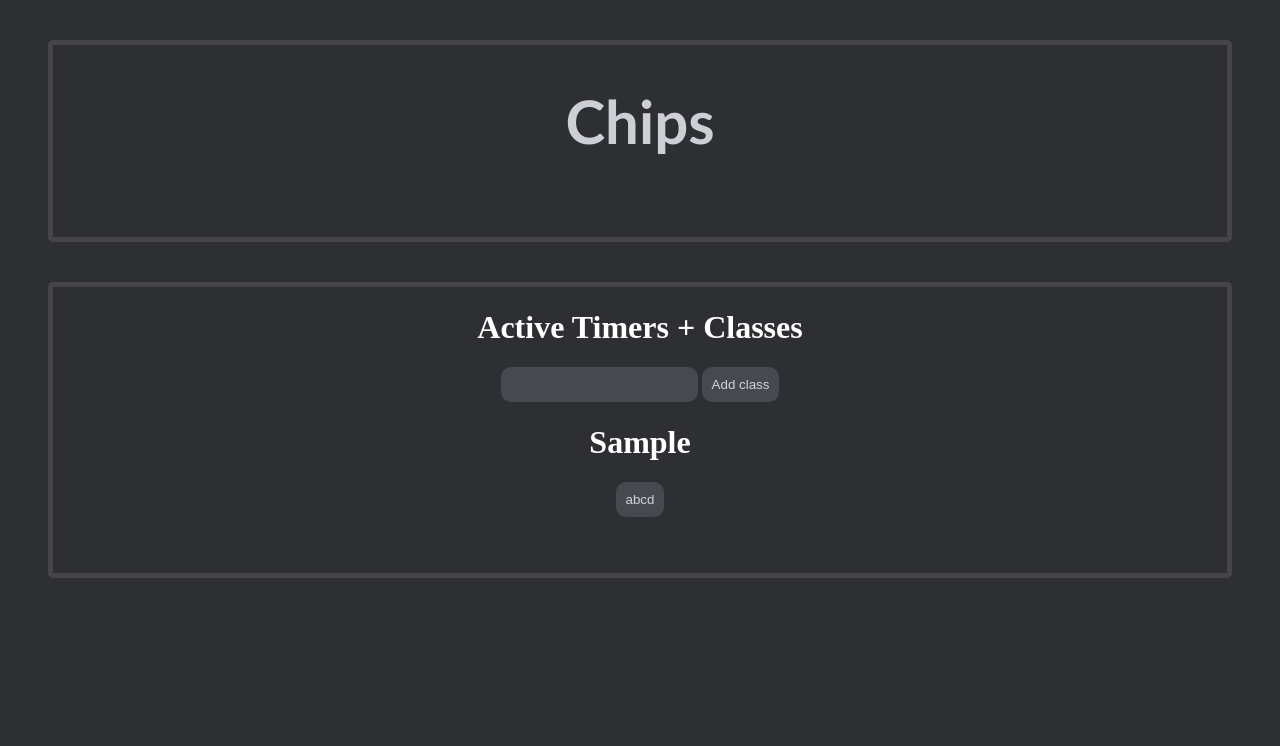
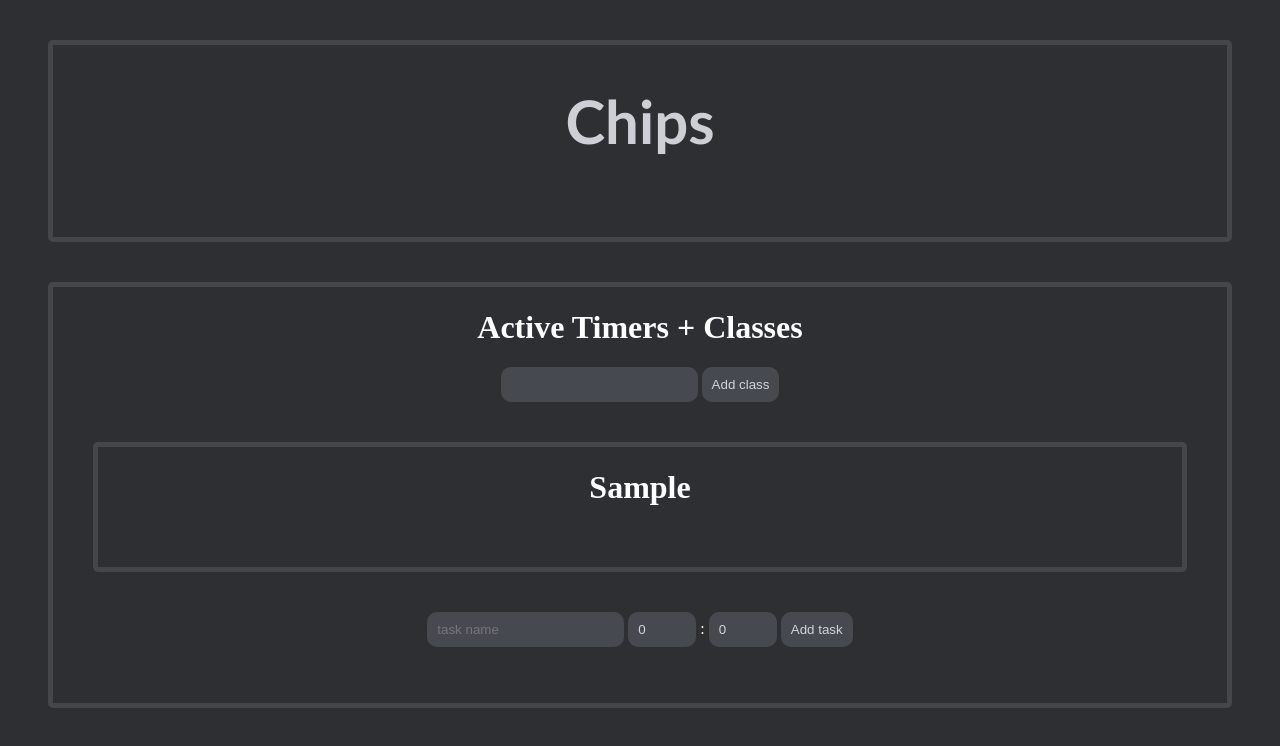
Before and after one commit to PugsRDubs/islandhacks25, a SvelteKit app: page / in a window 1280 px wide. Both pictures are taken after typing "Sample" into the empty fields and a click on the button "Add class". Shown: the top 746 px of the page. Built offline with nearby package versions, Linux system fonts and the light colour scheme.

Commit message:
update timers

```diff
--- a/src/routes/+layout.svelte
+++ b/src/routes/+layout.svelte
@@ -28,7 +28,7 @@
 		font-size: 60px;
 		color: rgba(235, 235, 243, 0.85);
 	}
-	div {
+	:global(div) {
 		margin: 40px;
 		padding-bottom: 40px;
 		background-color: rgb(45, 47, 50);
--- a/src/routes/Class.svelte
+++ b/src/routes/Class.svelte
@@ -4,15 +4,43 @@
 
     let { name } = $props();
 
-    var timers : Array<TimerData> = $state([]);
+    let timers : Array<TimerData> = $state([]);
 
-    function a() {
-        timers.push({ name: "Timer", time: 10, hidden: true});
+    let taskName = $state("");
+    let taskHours = $state(0);
+    let taskMinutes = $state(0);
+
+    function add_timer() {
+        if (taskHours > 23 || taskHours < 0) {
+            alert(`Invalid hours!`);
+        }
+        else if (taskMinutes > 59 || taskMinutes < 0) {
+            alert(`Invalid minutes!`);
+        }
+        else {
+            let fullTime = taskHours * 3600 + taskMinutes * 60;
+            if (fullTime <= 0) {
+                alert(`Invalid time!`);
+            }
+            else {
+                timers.push({ name: taskName, time: fullTime, hidden: true});
+            }
+        }
+
     }
 </script>
 
-<h1>{name}</h1>
-<button onclick={a}>abcd</button>
+<div>
+    <h1>{name}</h1>
+</div>
+
+
+<input bind:value={taskName} type="text" placeholder="task name">
+<input bind:value={taskHours} type="number" placeholder="HH" min="0" max="23">
+<span>:</span>
+<input bind:value={taskMinutes} type="number" placeholder="MM" min="0" max="59">
+<button onclick={add_timer}>Add task</button>
+
 <ul>
     {#each timers as timer, i}
         <Timer {timer} />
--- a/src/routes/Timer.svelte
+++ b/src/routes/Timer.svelte
@@ -44,6 +44,7 @@
 
 </script>
 
+<span>{timer.name}</span>
 <button onclick={() => timerClicked()}>{#if counting}pause{:else}start{/if}</button>
 <button onclick={() => timer.hidden = !timer.hidden}>{#if timer.hidden}show{:else}hide{/if}</button>
 {#if seconds != timer.time || counting}
```
